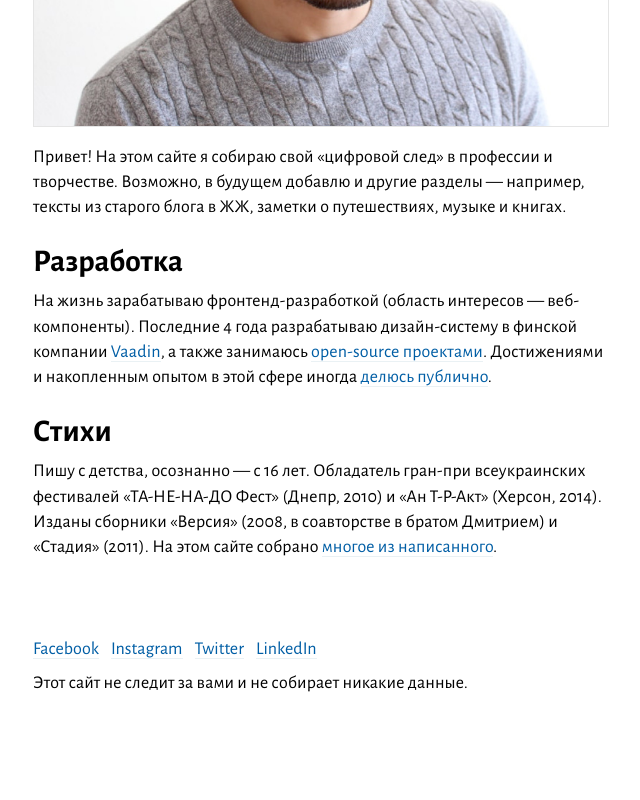
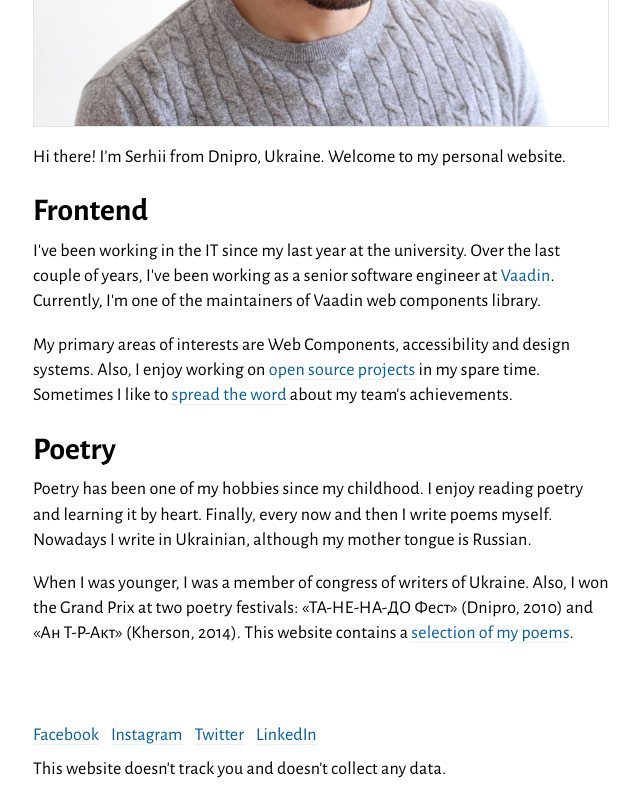
Before and after one commit to web-padawan/web-padawan.github.io, an Eleventy site: page source/site/index.njk in a window 1280 px wide. Shown: the part 396-1196 px from the top of the page, without its empty margins (85-725 px from the left). Before the commit the page ends 1110 px from the top, so only its background shows below. Built offline with nearby package versions, Linux system fonts and the light colour scheme; Eleventy itself is replaced by a stand-in of ours; files that its build step writes are made by us from their sources; what eleventy-plugin-embed-twitter would draw is missing.

Commit message:
Translate from Russian to English

```diff
--- a/source/site/_includes/layouts/base.njk
+++ b/source/site/_includes/layouts/base.njk
@@ -6,7 +6,7 @@
     <meta name="viewport" content="width=device-width, initial-scale=1.0">
     <meta http-equiv="X-UA-Compatible" content="ie=edge">
 
-    <title>{{ title }}{% if title %} · {% endif %}Сергей Куликов</title>
+    <title>{{ title }}{% if title %} · {% endif %}Serhii Kulykov</title>
     <meta name="description" content="{{ description }}">
 
     <meta property="og:type" content="website">
@@ -21,7 +21,7 @@
     <div class="page">
       <header class="header {% if page.url === '/' %}header_home{% endif %}">
         <div class="header__title">
-          <a class="header__link" href="/">Сергей Куликов</a>
+          <a class="header__link" href="/">Serhii Kulykov</a>
         </div>
       </header>
 
@@ -32,12 +32,12 @@
       <footer class="footer">
         <ul class="social">
           <li class="social__item"><a rel="noopener noreferrer" href="https://facebook.com/iamkulykov">Facebook</a></li>
-          <li class="social__item"><a rel="noopener noreferrer" href="https://instagram.com/iamkulykov">Instagram</a></li>
+          <li class="social__item"><a rel="noopener noreferrer" href="https://instagram.com/serhiikulykov">Instagram</a></li>
           <li class="social__item"><a rel="noopener noreferrer" href="https://twitter.com/iamkulykov">Twitter</a></li>
           <li class="social__item"><a rel="noopener noreferrer" href="https://www.linkedin.com/in/iamkulykov/">LinkedIn</a></li>
         </ul>
 
-        <p>Этот сайт не следит за вами и не собирает никакие данные.</p>
+        <p>This website doesn't track you and doesn't collect any data.</p>
       </footer>
     </div>
   </body>
--- a/source/site/index.njk
+++ b/source/site/index.njk
@@ -1,15 +1,15 @@
 ---json
 {
   "layout": "base",
-  "title": "Главная"
+  "title": "Home"
 }
 ---
 <div class="page-home">
-  <h1 class="visuallyhidden">Сергей Куликов</h1>
+  <h1 class="visuallyhidden">Serhii Kulykov</h1>
 
   <div class="page-home__main content">
     <section>
-      <h2 class="visuallyhidden">Обо мне</h2>
+      <h2 class="visuallyhidden">About</h2>
 
       <p>
         <img
@@ -21,30 +21,38 @@
       </p>
 
       <p>
-        Привет! На этом сайте я собираю свой «цифровой след» в профессии и творчестве.
-        Возможно, в будущем добавлю и другие разделы — например, тексты из старого блога в ЖЖ, заметки о путешествиях, музыке и книгах.
+        Hi there! I'm Serhii from Dnipro, Ukraine. Welcome to my personal website.
       </p>
     </section>
 
     <section>
-      <h2>Разработка</h2>
+      <h2>Frontend</h2>
 
       <p>
-        На жизнь зарабатываю фронтенд-разработкой (область интересов — веб-компоненты).
-        Последние 4 года разрабатываю дизайн-систему в финской компании <a href="https://vaadin.com">Vaadin</a>,
-        а также занимаюсь <a rel="noopener noreferrer" href="https://github.com/web-padawan">open-source проектами</a>.
-        Достижениями и накопленным опытом в этой сфере иногда <a href="/work/">делюсь публично</a>.
+        I've been working in the IT since my last year at the university.
+        Over the last couple of years, I've been working as a senior software engineer at <a href="https://vaadin.com">Vaadin</a>.
+        Currently, I'm one of the maintainers of Vaadin web components library.
+      </p>
+      <p>
+        My primary areas of interests are Web Components, accessibility and design systems.
+        Also, I enjoy working on <a rel="noopener noreferrer" href="https://github.com/web-padawan">open source projects</a> in my spare time.
+        Sometimes I like to <a href="/work/">spread the word</a> about my team's achievements.
       </p>
     </section>
 
     <section>
-      <h2>Стихи</h2>
+      <h2>Poetry</h2>
 
       <p>
-        Пишу с детства, осознанно — с 16 лет.
-        Обладатель гран-при всеукраинских фестивалей «ТА-НЕ-НА-ДО Фест» (Днепр, 2010) и «Ан Т-Р-Акт» (Херсон, 2014).
-        Изданы сборники «Версия» (2008, в соавторстве в братом Дмитрием) и «Стадия» (2011).
-        На этом сайте собрано <a href="/poetry/">многое из написанного</a>.
+        Poetry has been one of my hobbies since my childhood.
+        I enjoy reading poetry and learning it by heart.
+        Finally, every now and then I write poems myself.
+        Nowadays I write in Ukrainian, although my mother tongue is Russian.
+      </p>
+      <p>
+        When I was younger, I was a member of congress of writers of Ukraine.
+        Also, I won the Grand Prix at two poetry festivals: «ТА-НЕ-НА-ДО Фест» (Dnipro, 2010) and «Ан Т-Р-Акт» (Kherson, 2014).
+        This website contains a <a href="/poetry/">selection of my poems</a>.
       </p>
     </section>
   </div>
--- a/source/site/poetry/index.njk
+++ b/source/site/poetry/index.njk
@@ -1,7 +1,7 @@
 ---json
 {
   "layout": "base",
-  "title": "Стихи"
+  "title": "Вірші"
 }
 ---
 <div class="content">
@@ -30,9 +30,9 @@
 
 
   <section>
-    <h2>Из старого</h2>
+    <h2>Архів</h2>
     <p>
-      Стихи 2005-2010 гг.
+      Вірші 2005-2010 гг.
     </p>
     <ul>
       {% for post in collections.archive | reverse %}
```
Also changed, not shown: source/site/work/index.njk (+5 -5 lines).
